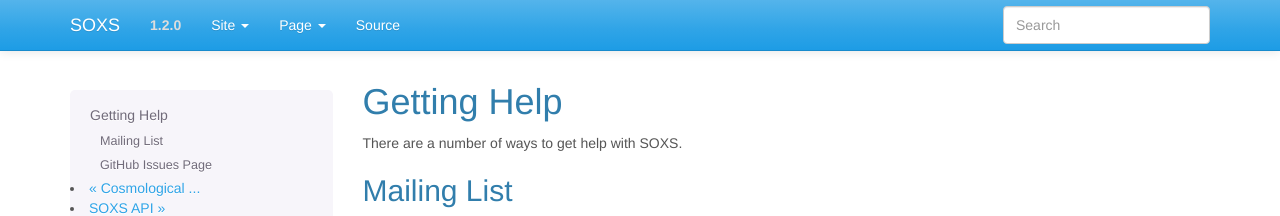
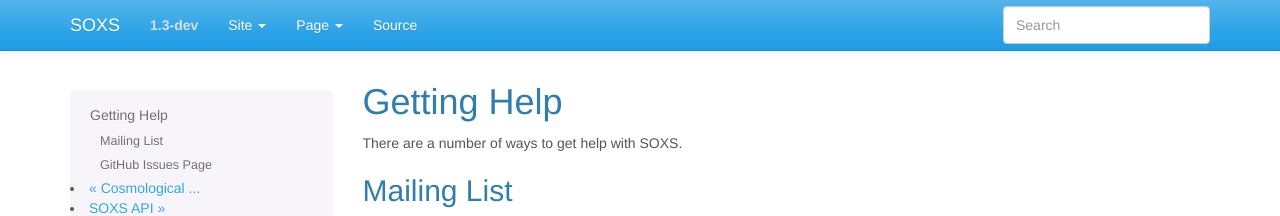
Before and after one commit to lynx-x-ray-observatory/soxs, a Sphinx documentation site: the page built from doc/source/getting_help.rst, in a window 1280 px wide. Shown: the top 216 px of the page. Built offline with Sphinx 7.4.7, drawn with Linux system fonts in a browser that asks for light colours.

Commit message:
Put a dev version here

```diff
--- a/doc/source/conf.py
+++ b/doc/source/conf.py
@@ -79,8 +79,8 @@
 # built documents.
 #
 
-release = "1.2.0"
-version = "1.2.0"
+release = "1.3-dev"
+version = "1.3-dev"
 
 # The language for content autogenerated by Sphinx. Refer to documentation
 # for a list of supported languages.
--- a/setup.py
+++ b/setup.py
@@ -14,7 +14,7 @@
 
 setup(name='soxs',
       packages=find_packages(),
-      version="1.2.0",
+      version="1.3-dev",
       description='Simulated Observations with X-ray Surveyor',
       author='John ZuHone',
       author_email='john.zuhone@cfa.harvard.edu',
--- a/soxs/__init__.py
+++ b/soxs/__init__.py
@@ -1,4 +1,4 @@
-__version__ = "1.2.0"
+__version__ = "1.3-dev"
 
 from soxs.simput import \
     write_photon_list, \
```
